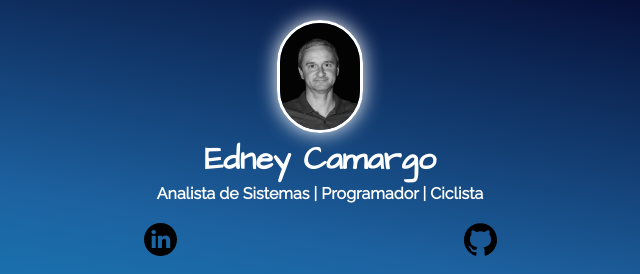
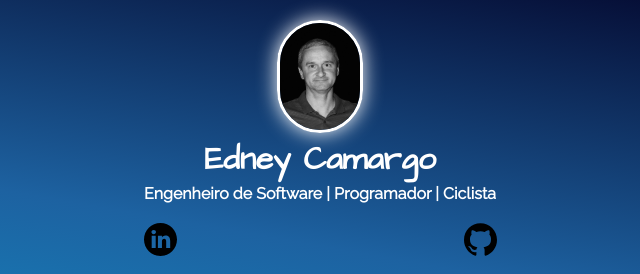
Before and after one commit to edneyecs/edneyecs.github.io, a plain HTML site: page edney/index.html in a window 1280 px wide. Shown: the top 274 px of the page, 320-960 px from the left. Drawn offline with Linux system fonts and the light colour scheme.

Commit message:
engenheiro

```diff
--- a/edney/index.html
+++ b/edney/index.html
@@ -14,7 +14,7 @@
     <div class="profile">
         <img src="img\Edney_BW.jpg" alt="Edney" class="avatar">
         <h1>Edney Camargo</h1>
-        <h2>Analista de Sistemas | Programador | Ciclista </h2>
+        <h2>Engenheiro de Software | Programador | Ciclista </h2>
     </div>
 
     <ul class="social">
```
